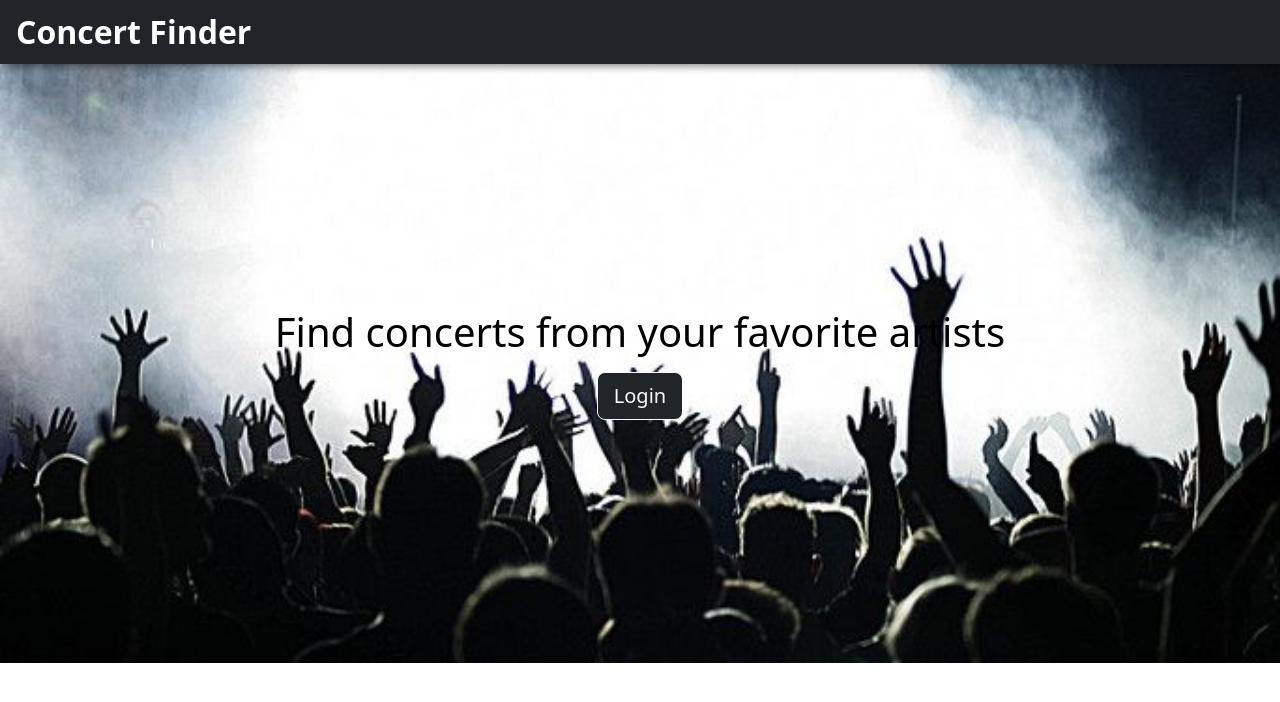
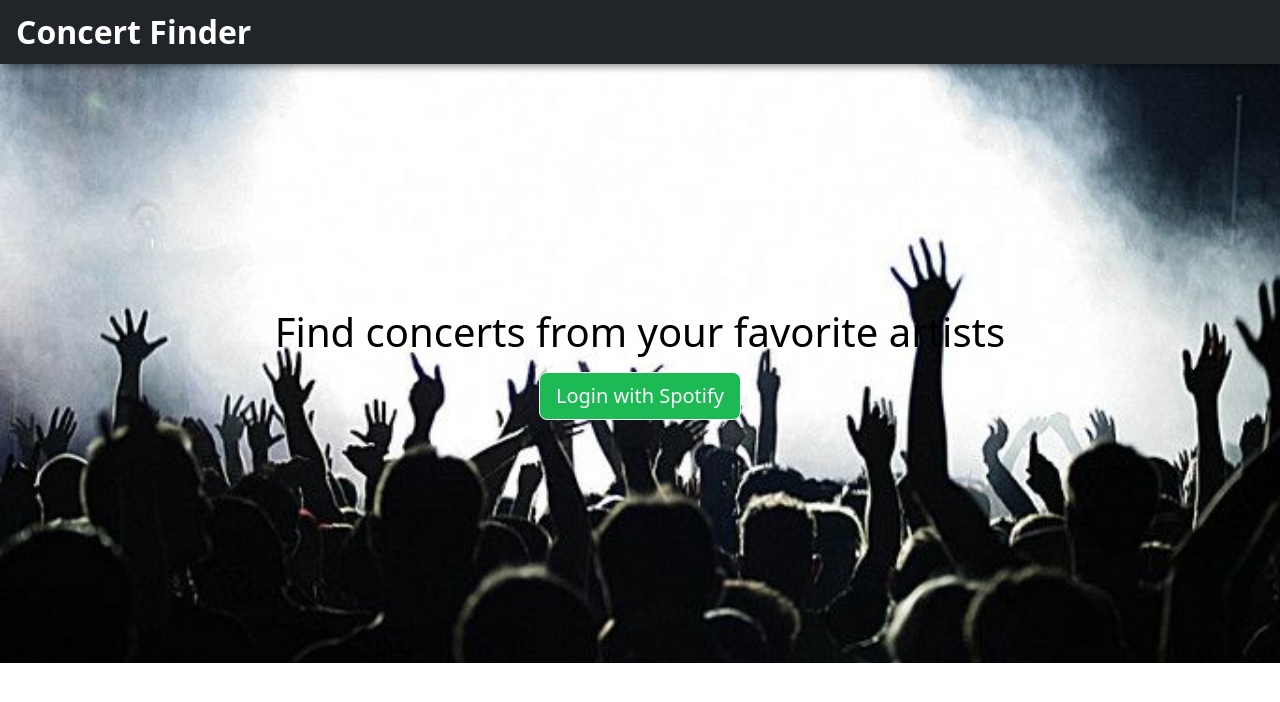
Before and after one commit to nalinsinha/concert-finder, a React (Create React App) app: page / in a window 1280 px wide. Shown: the top 702 px of the page. Built offline with nearby package versions, Linux system fonts and the light colour scheme; what spotify-web-api-js would draw is missing.

Commit message:
Changing login button color

```diff
--- a/src/App.js
+++ b/src/App.js
@@ -135,11 +135,12 @@ function App() {
 									<div className="text-black">
 										<h1 className="mb-3">Find concerts from your favorite artists</h1>
 										<a
-											className="btn btn-outline-light btn-lg btn-dark"
+											className="btn btn-outline-light btn-lg"
+                                            id="loginButton"
 											href={loginURL}
 											role="button"
 										>
-											Login
+											Login with Spotify
 										</a>
 									</div>
 								</div>
```
